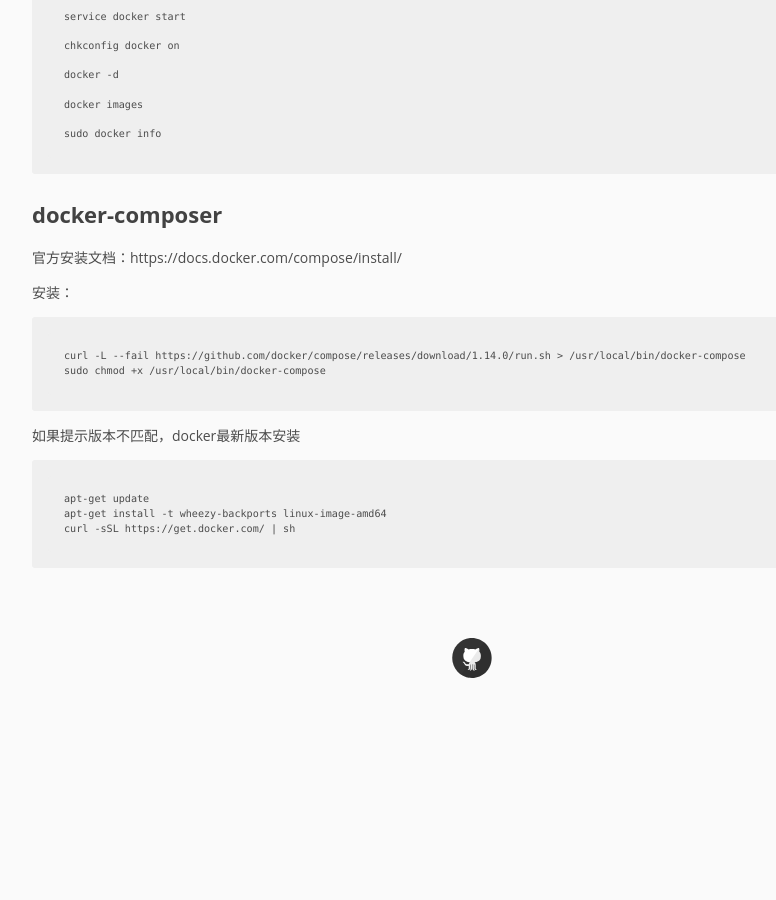
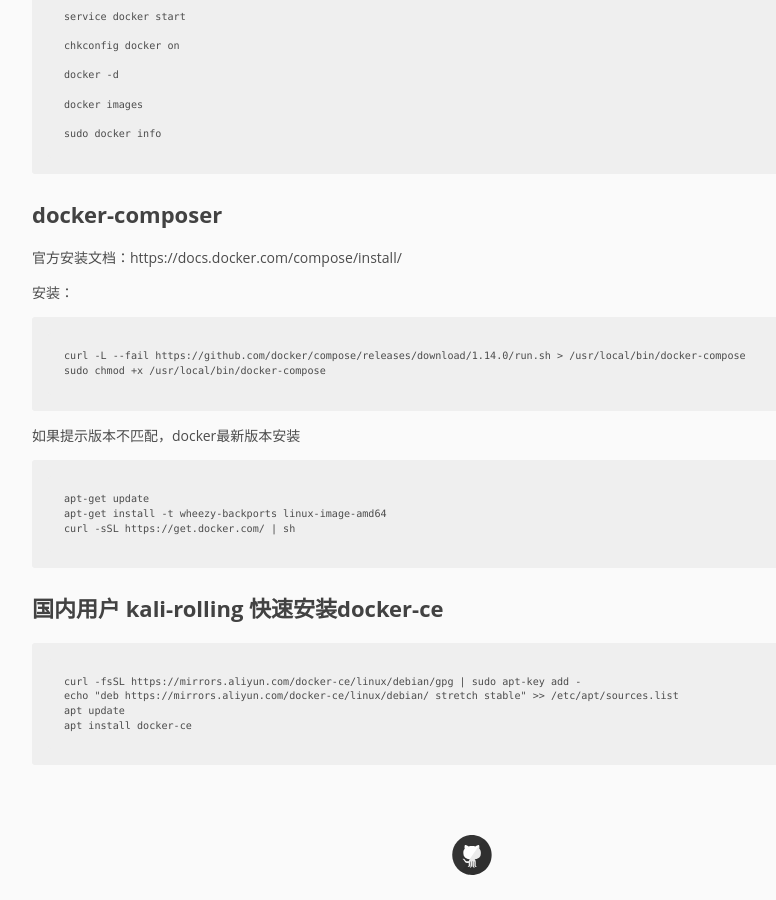
Before and after one commit to pingmalu/pingmalu.github.io, a Jekyll site: the page built from _posts/2015-12-02-Docker日常笔记.md, in a window 1280 px wide and 900 px high, scrolled down 7235 px. Shown: the whole window, without its empty margins (168-944 px from the left). Built offline with Jekyll 4.4.1, drawn with Linux system fonts in a browser that asks for light colours; before the commit the page ends 7938 px from its top, so only the background shows below that.

Commit message:
'update'

```diff
--- a/_posts/2015-12-02-Docker日常笔记.md
+++ b/_posts/2015-12-02-Docker日常笔记.md
@@ -284,3 +284,11 @@
 	apt-get update
 	apt-get install -t wheezy-backports linux-image-amd64
 	curl -sSL https://get.docker.com/ | sh
+
+
+# 国内用户 kali-rolling 快速安装docker-ce
+
+	curl -fsSL https://mirrors.aliyun.com/docker-ce/linux/debian/gpg | sudo apt-key add -
+	echo "deb https://mirrors.aliyun.com/docker-ce/linux/debian/ stretch stable" >> /etc/apt/sources.list
+	apt update
+	apt install docker-ce
```
